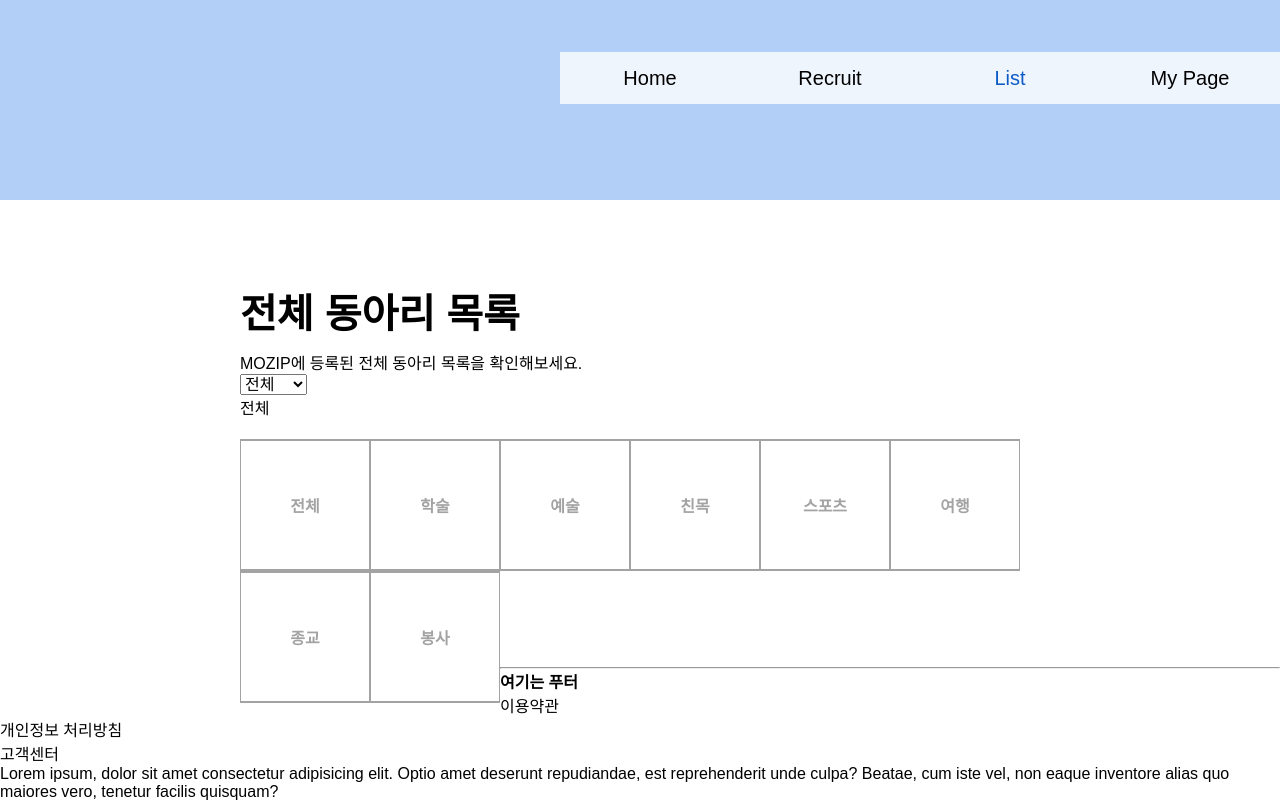
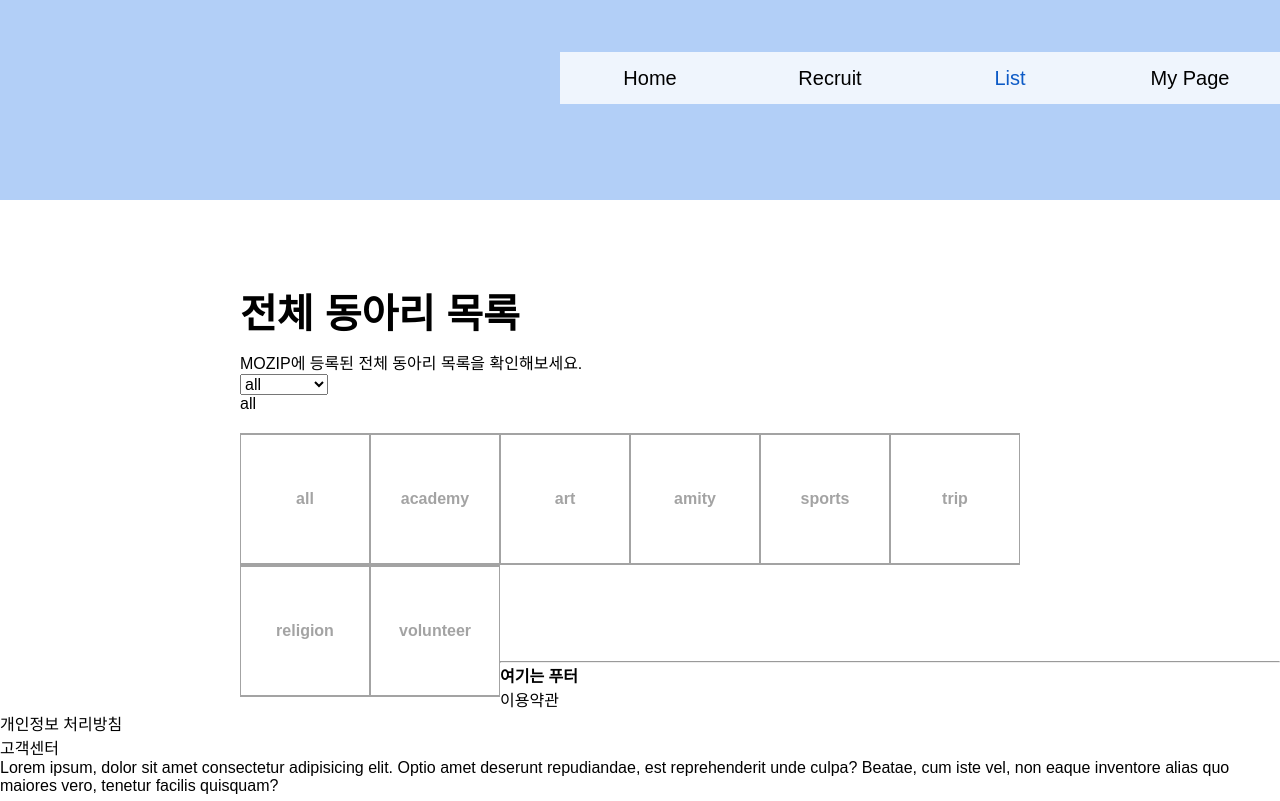
Before and after one commit to Kim-Hyunjo/MoZIP, a React (Create React App) app in the folder front/: page /list in a window 1280 px wide. Built offline with nearby package versions, Linux system fonts and the light colour scheme.

Commit message:
refactor: Update App.tsx's url

```diff
--- a/front/src/App.tsx
+++ b/front/src/App.tsx
@@ -43,6 +43,7 @@ import myPageIntroduction from './pages/mypage/myPageIntroduction';
 import CircleOpenSuccess from './pages/circle/CircleOpenSuccess';
 import CircleOpenApproval from './pages/circle/CircleOpenApproval';
 import CircleOpenReject from './pages/circle/CircleOpenReject';
+import ListSubject from './pages/list/ListSubject';
 function App() {
   return (
     <Router>
@@ -149,34 +150,35 @@ function App() {
               component={CircleOpenReject}
             ></Route>
             <Route exact path="/list" component={List} />
+            <Route path="/list/:subject" component={ListSubject} />
             <Route
               exact
-              path="/list/academy/{circleID}/apply/success"
+              path="/list/:subject/:circle_id/apply/success"
               component={ListApplySuccess}
             />
             <Route
               exact
-              path="/list/academy/{circleID}/apply/fail"
+              path="/list/:subject/:circle_id/apply/fail"
               component={ListApplyFail}
             />
             <Route
               exact
-              path="/list/academy/{circleID}/apply"
+              path="/list/:subject/:circle_id/apply"
               component={Apply}
             ></Route>
             <Route
               exact
-              path="/list/academy/{circleID}/apply2"
+              path="/list/:subject/:circle_id/apply2"
               component={Apply2}
             ></Route>
             <Route
               exact
-              path="/list/academy/{circleID}"
+              path="/list/:subject/:circle_id"
               component={Circle}
             ></Route>
             <Route
               exact
-              path="/list/academy/{circleID}/detail"
+              path="/list/:subject/:circle_id/detail"
               component={CircleDetail}
             ></Route>
             <Route
--- a/front/src/pages/list/List.tsx
+++ b/front/src/pages/list/List.tsx
@@ -10,16 +10,16 @@ import ListSubject from './ListSubject';
 import './tab.css';
 
 const List = (props: RouteComponentProps<{}>) => {
-  const [subject, setSubject] = useState<string>('전체');
+  const [subject, setSubject] = useState<string>('all');
   const test = [
-    { name: '전체' },
-    { name: '학술' },
-    { name: '예술' },
-    { name: '친목' },
-    { name: '스포츠' },
-    { name: '여행' },
-    { name: '종교' },
-    { name: '봉사' },
+    { name: 'all' },
+    { name: 'academy' },
+    { name: 'art' },
+    { name: 'amity' },
+    { name: 'sports' },
+    { name: 'trip' },
+    { name: 'religion' },
+    { name: 'volunteer' },
   ];
 
   const 학술 = [
@@ -168,8 +168,8 @@ const List = (props: RouteComponentProps<{}>) => {
                   })}
                 </ul>
               </div>
-              <div className="club_list">
-                {/* <ul id="horizontal_club_list">
+              {/* <div className="club_list">
+                <ul id="horizontal_club_list">
                   {학술.map((item, index) => {
                     return (
                       <li>
@@ -180,8 +180,8 @@ const List = (props: RouteComponentProps<{}>) => {
                       </li>
                     );
                   })}
-                </ul> */}
-              </div>
+                </ul>
+              </div> */}
             </div>
           )}
         ></Route>
--- a/front/src/pages/list/ListSubject.tsx
+++ b/front/src/pages/list/ListSubject.tsx
@@ -1,12 +1,42 @@
 import React from 'react';
-import { RouteComponentProps } from 'react-router-dom';
-import "./tab.css";
+import {
+  BrowserRouter as Router,
+  Route,
+  Link,
+  RouteComponentProps,
+} from 'react-router-dom';
+import './tab.css';
 
 const ListSubject = (props: RouteComponentProps<{ subject: string }>) => {
+  const 학술 = [
+    { id: '1', name: 'Tave', introduction: '국내 최초 4차 산업혁명동아리' },
+    { id: '2', name: '학술', introduction: '국내 최초 4차 산업혁명동아리' },
+    { id: '3', name: 'Tave', introduction: '국내 최초 4차 산업혁명동아리' },
+    { id: '4', name: 'Tave', introduction: '국내 최초 4차 산업혁명동아리' },
+    { id: '5', name: 'Tave', introduction: '국내 최초 4차 산업혁명동아리' },
+    { id: '6', name: 'Tave', introduction: '국내 최초 4차 산업혁명동아리' },
+    { id: '7', name: 'Tave', introduction: '국내 최초 4차 산업혁명동아리' },
+    { id: '8', name: 'Tave', introduction: '국내 최초 4차 산업혁명동아리' },
+    { id: '9', name: 'Tave', introduction: '국내 최초 4차 산업혁명동아리' },
+  ];
+
   return (
     <div>
-      <h1>asdasdasd</h1>
       <h1>{props.match.params.subject}</h1>
+      <div className="club_list">
+        <ul id="horizontal_club_list">
+          {학술.map((item, index) => {
+            return (
+              <li>
+                <Link to={`${props.match.url}/${item.id}`}>
+                  <h3>{item.name}</h3>
+                  <p>{item.introduction}</p>
+                </Link>
+              </li>
+            );
+          })}
+        </ul>
+      </div>
     </div>
   );
 };
```
